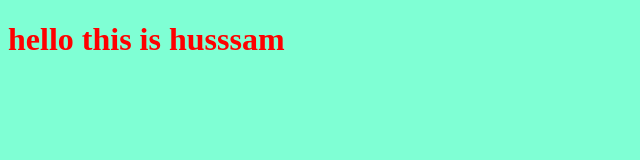
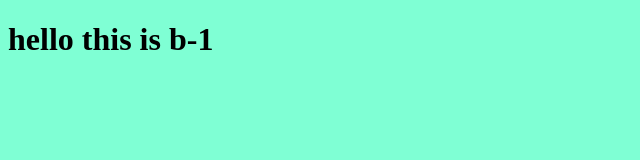
Before and after one commit to Hussam-Hly/test-git, a plain HTML site: page index.html in a window 1280 px wide. Shown: the whole page, without its empty margins (0-640 px from the left). Drawn offline with Linux system fonts and the light colour scheme.

Commit message:
changing style for the title

```diff
--- a/index.html
+++ b/index.html
@@ -7,7 +7,7 @@
     <link rel="stylesheet" href="style.css">
   </head>
   <body>
-    <h1>hello this is husssam</h1>
+    <h1>hello this is b-1</h1>
     <script src="app.js"></script>
   </body>
 </html>
--- a/style.css
+++ b/style.css
@@ -1,5 +1,5 @@
 h1 {
-   color: red;
+   color: black;
 }
 body {
    background-color: aquamarine;
```
